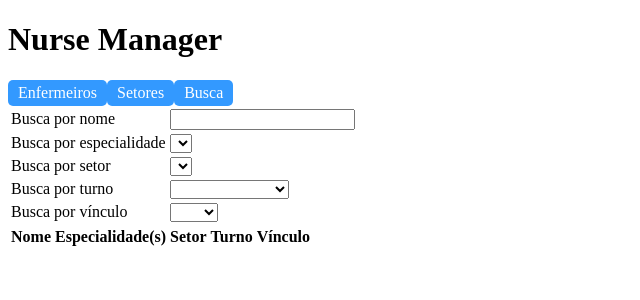
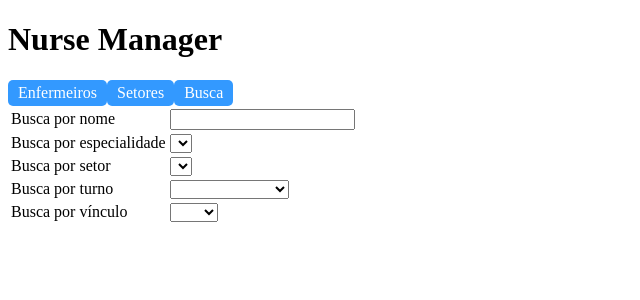
Before and after one commit to pauloborba/NurseManager, an Angular app in the folder NurseManager/: page /busca in a window 1280 px wide. Shown: the top 300 px of the page, without its empty margins (0-640 px from the left). Built offline with nearby package versions, Linux system fonts and the light colour scheme.

Commit message:
hide table header if 0 nurses registered

```diff
--- a/NurseManager/src/app/Busca/busca.component.html
+++ b/NurseManager/src/app/Busca/busca.component.html
@@ -41,7 +41,7 @@
 
 <div>
     <table>
-        <tr>
+        <tr *ngIf="enfList.length > 0">
             <th>Nome</th>
             <th>Especialidade(s)</th>
             <th>Setor</th>
```
